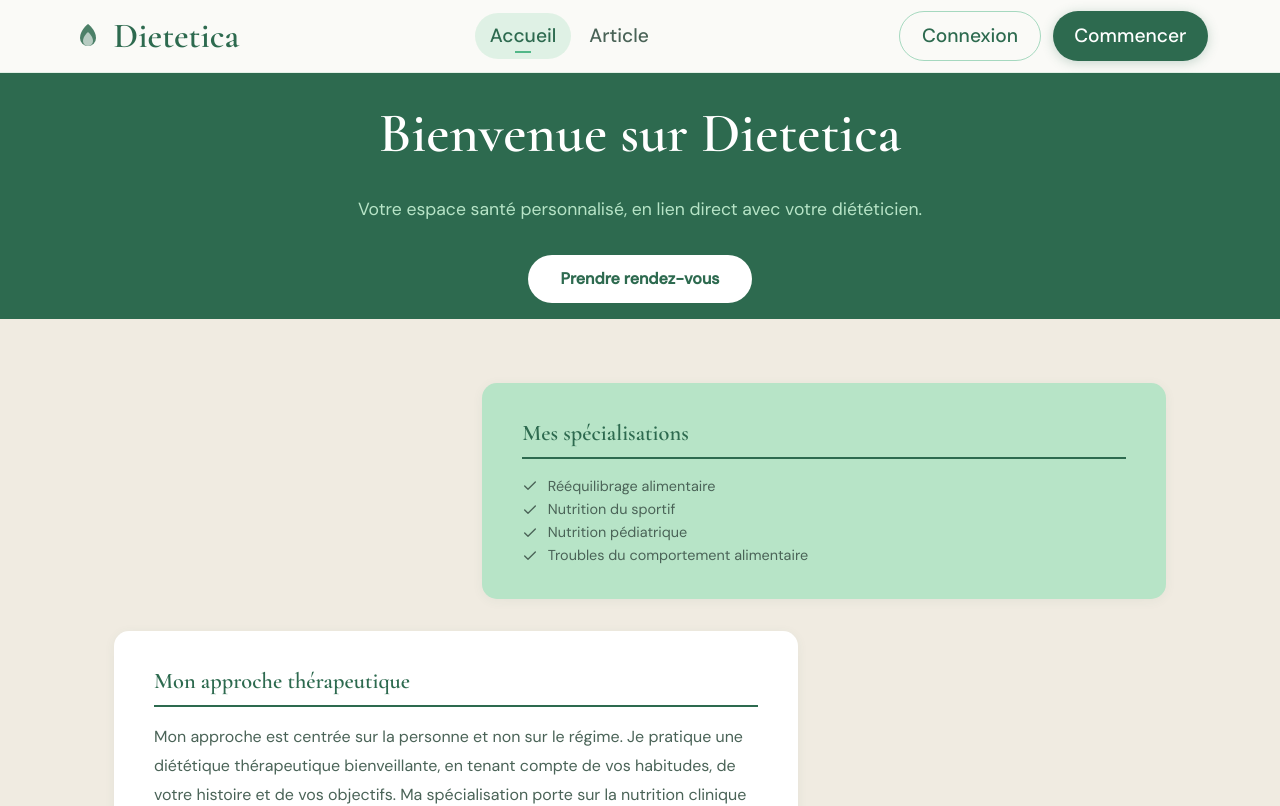
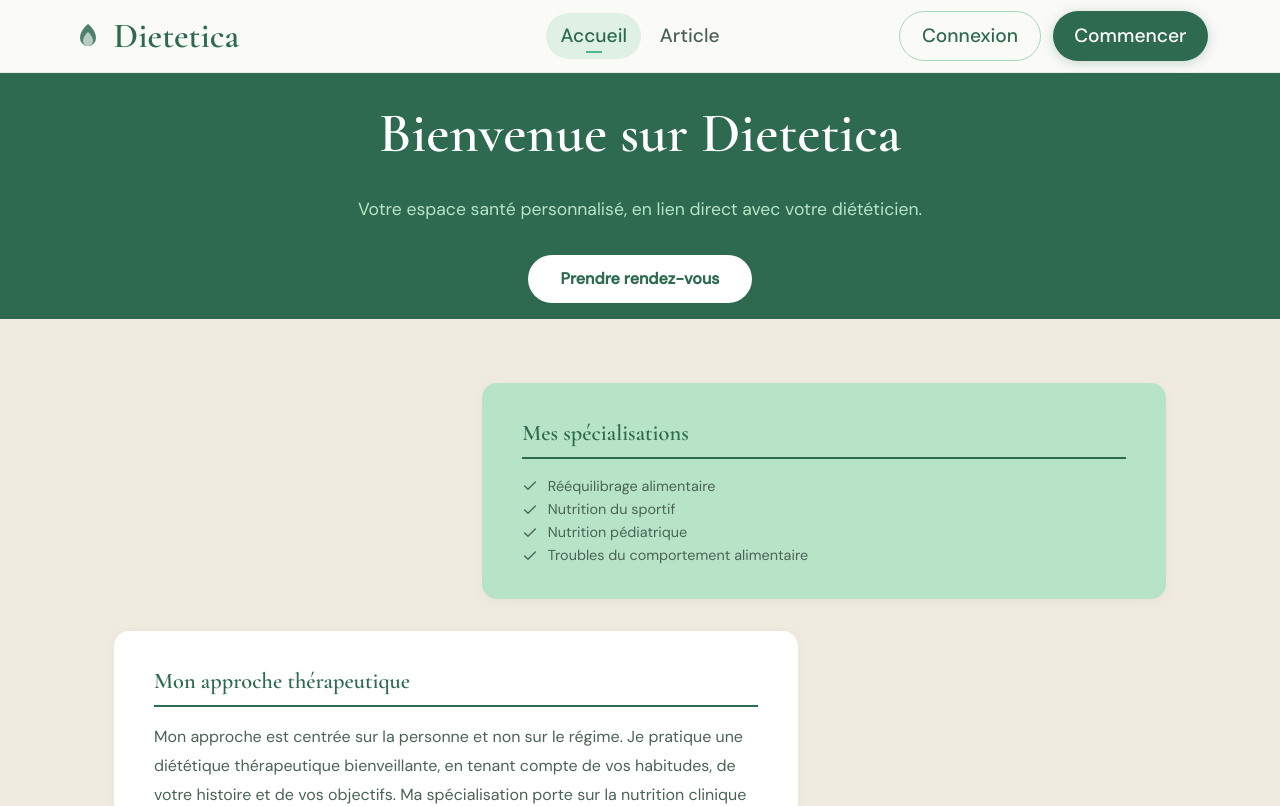
Before and after one commit to JoevinM/Dietetica, a React (Vite) app in the folder front-end/: page / in a window 1280 px wide. Shown: the top 806 px of the page. Built offline with nearby package versions, Linux system fonts and the light colour scheme; no server answers.

Commit message:
fix: center the nav bar without moving the auth button

```diff
--- a/front-end/src/components/Static/Header.scss
+++ b/front-end/src/components/Static/Header.scss
@@ -68,11 +68,13 @@
   // ───────────────────────────────────────────────────────────────────────────
 
   &__nav {
+    position: absolute;
+    left: 50%;
+    transform: translateX(-50%);
+
     display: flex;
     align-items: center;
     gap: 0.25rem;
-    flex: 1;
-    justify-content: center;
   }
 
   &__nav-link {
@@ -133,6 +135,7 @@
   // ───────────────────────────────────────────────────────────────────────────
 
   &__auth {
+    margin-left: auto;
     display: flex;
     gap: 0.75rem;
   }
```
